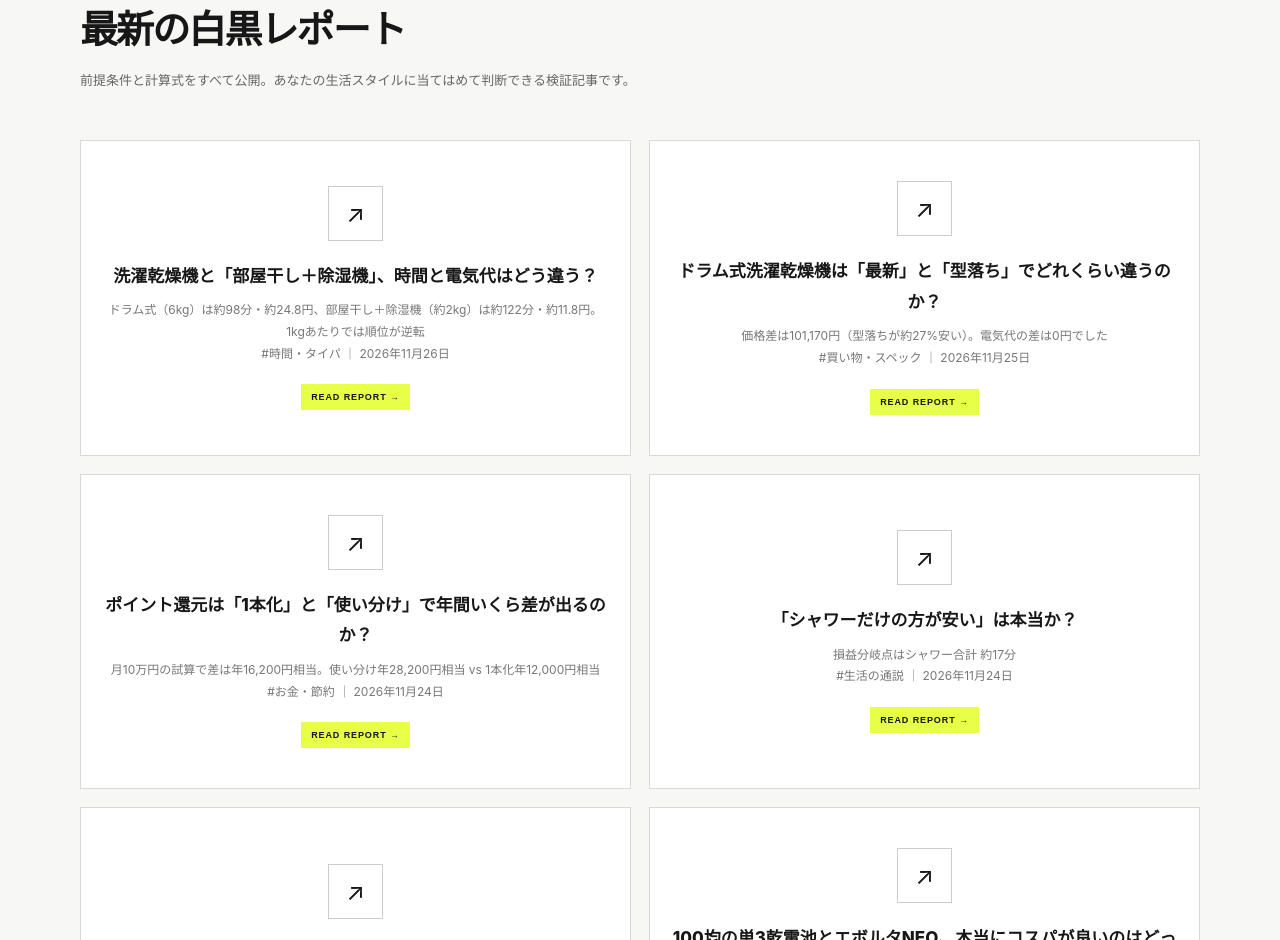
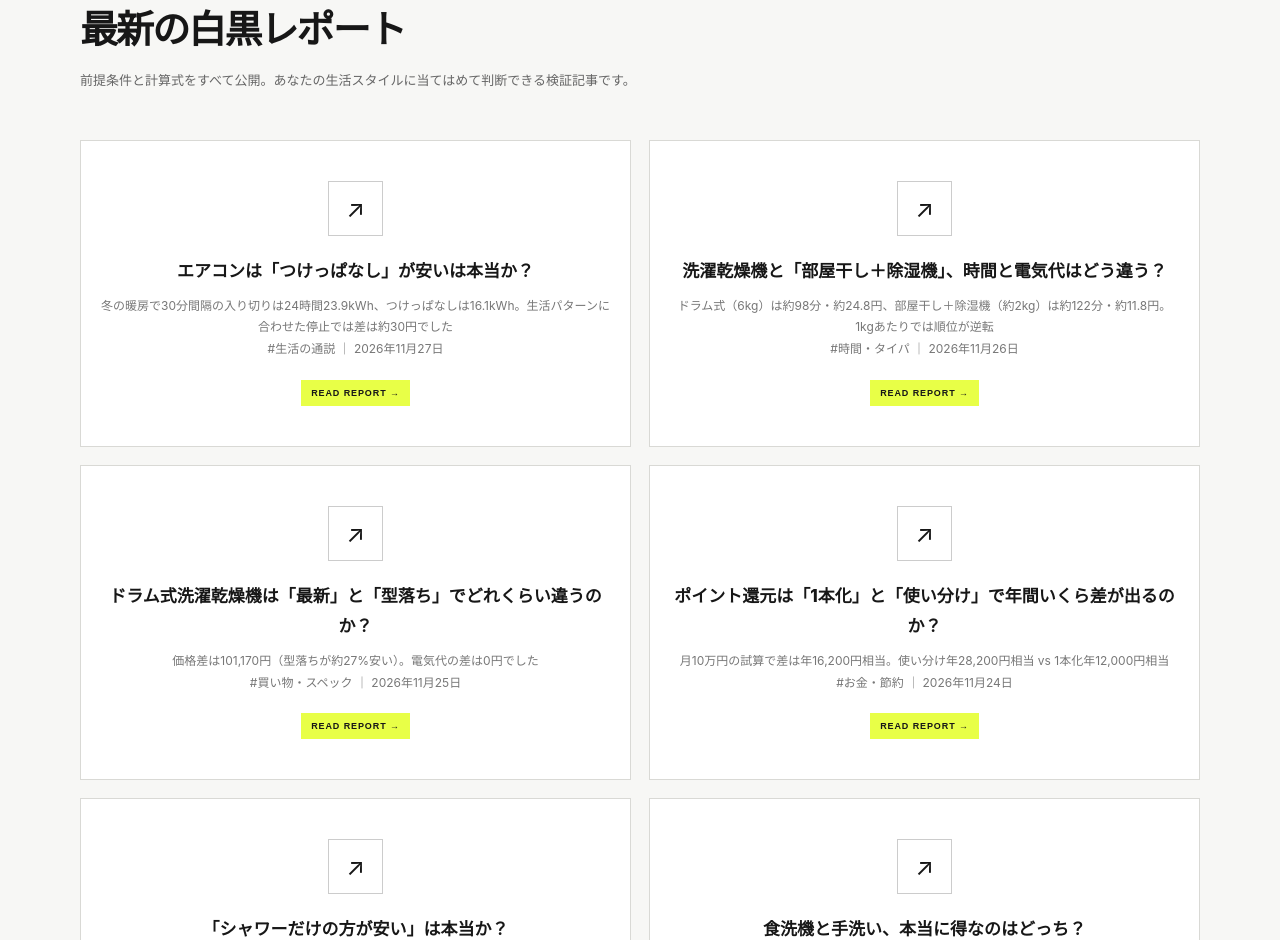
Before and after one commit to ai-kenkyubu/shirokuro-lab, a plain HTML site: page index.html in a window 1280 px wide. Shown: the part 2603-3543 px from the top of the page. Drawn offline with Linux system fonts and the light colour scheme.

Commit message:
Add files via upload

```diff
--- a/index.html
+++ b/index.html
@@ -769,6 +769,17 @@ html,body{overflow-x:clip}
         </div>
 
         <div class="report-grid">
+        <a href="report-009.html" class="report-empty">
+          <div class="empty-symbol">↗</div>
+          <h3>エアコンは「つけっぱなし」が安いは本当か？</h3>
+          <p>
+            冬の暖房で30分間隔の入り切りは24時間23.9kWh、つけっぱなしは16.1kWh。生活パターンに合わせた停止では差は約30円でした
+            <br>
+            #生活の通説 ｜ 2026年11月27日
+          </p>
+          <span class="report-status">READ REPORT →</span>
+        </a>
+
         <a href="report-008.html" class="report-empty">
           <div class="empty-symbol">↗</div>
           <h3>洗濯乾燥機と「部屋干し＋除湿機」、時間と電気代はどう違う？</h3>
```
